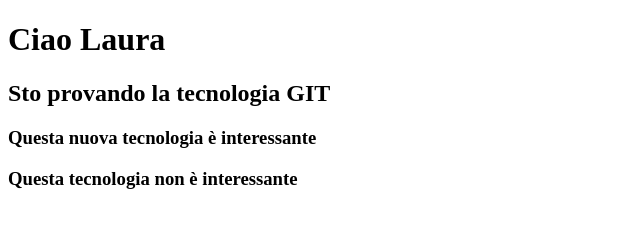
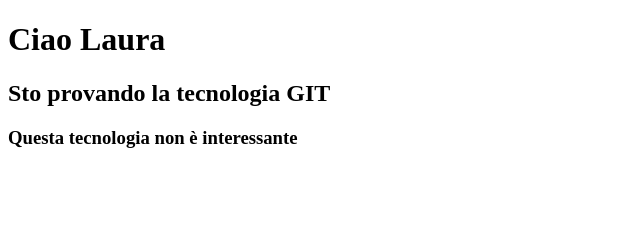
Before and after one commit to lauradecario/JAITA131, a plain HTML site: page LezioneGit/index.html in a window 1280 px wide. Shown: the whole page, without its empty margins (0-640 px from the left). Drawn offline with Linux system fonts and the light colour scheme.

Commit message:
Update index.html

```diff
--- a/LezioneGit/index.html
+++ b/LezioneGit/index.html
@@ -8,9 +8,9 @@
 <body>
     <h1> Ciao Laura </h1>
     <h2>Sto provando la tecnologia GIT</h2>
-    <h3>Questa nuova tecnologia è interessante</h3>
+    <h3>Questa tecnologia non è interessante</h3>
 
-    <h3>Questa tecnologia non è interessante</h3>
+
     <script src="./js/script01.js"></script>
 </body>
 </html>
```
